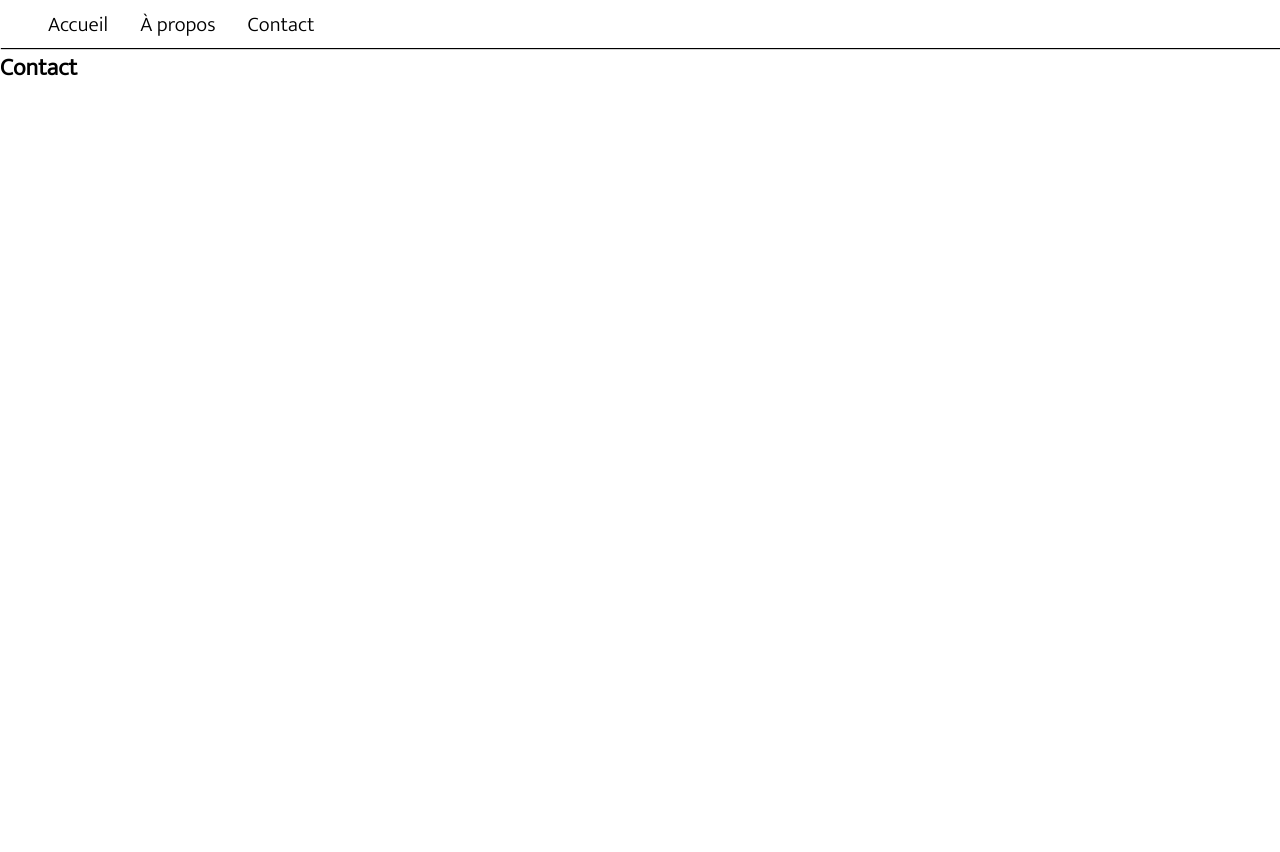
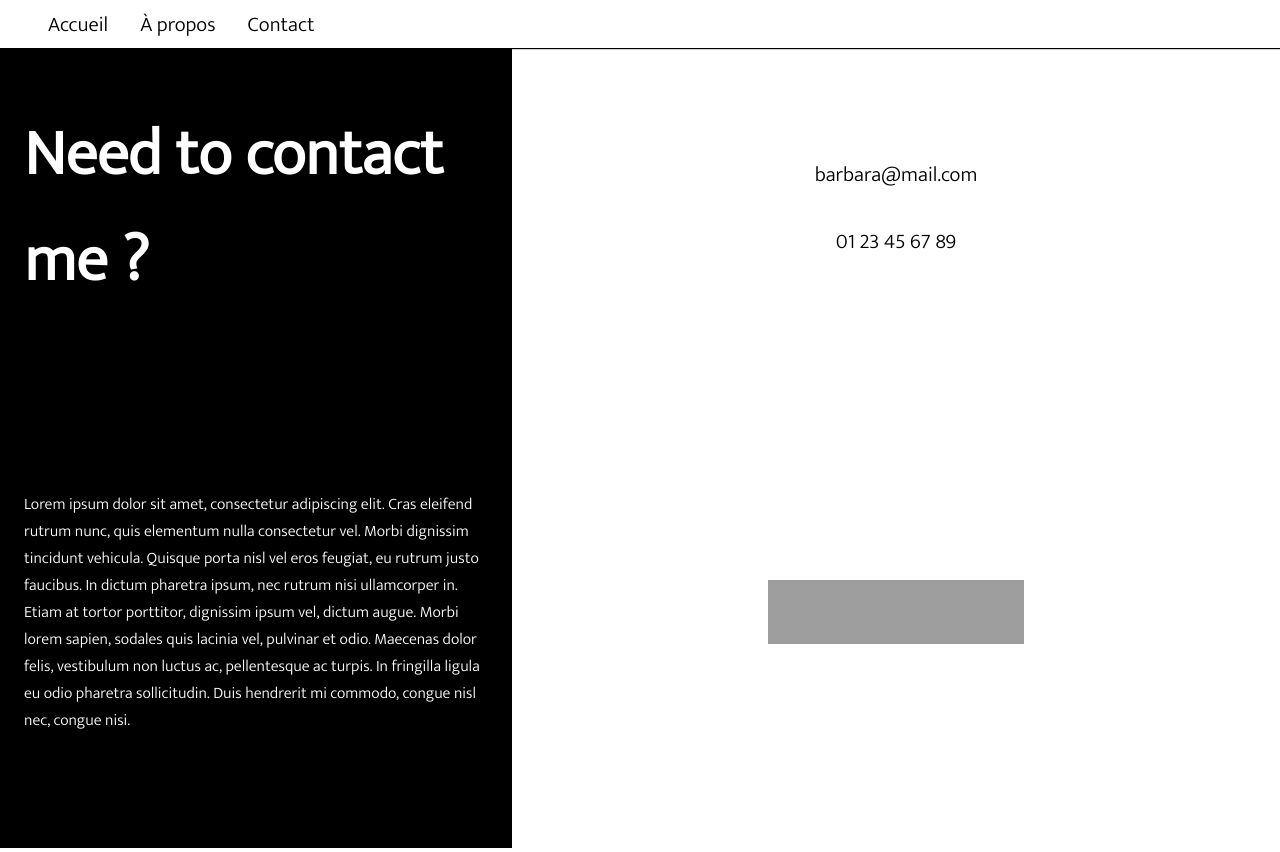
Before and after one commit to AnkaPieka/barbara-photographer, a React (Create React App) app in the folder client/: page /contact in a window 1280 px wide. Built offline with nearby package versions, Linux system fonts and the light colour scheme; grey boxes are pictures that could not be loaded.

Commit message:
Contact page layout with grid, useless gallery page deleted

```diff
--- a/client/src/App.jsx
+++ b/client/src/App.jsx
@@ -4,7 +4,6 @@ import { Switch, Route } from "react-router-dom";
 import Home from './pages/Home';
 import About from './pages/About';
 import Contact from './pages/Contact';
-import Gallery from './pages/Gallery';
 import Footer from "./components/Footer";
 import Streetphoto from "./pages/Streetphoto";
 import Portraits from "./pages/Portraits";
@@ -18,7 +17,6 @@ function App() {
       <Switch>
         <Route exact path="/" component={Home} />
         <Route exact path="/a-propos" component={About} />
-        <Route exact path="/galeries" component={Gallery} />
         <Route exact path="/contact" component={Contact} />
         <Route exact path="/photo-de-rue" component={Streetphoto} />
         <Route exact path="/portraits" component={Portraits} />
--- a/client/src/pages/Contact.jsx
+++ b/client/src/pages/Contact.jsx
@@ -1,12 +1,47 @@
 import React, { PureComponent } from "react";
 import "../styles/global.css";
+import "../styles/contact.css";
 
 export class Contact extends PureComponent {
   render() {
     return (
       <div>
         <section className="body-page">
-          <h2>Contact</h2>
+          <div className="grid-container-contact">
+            <div className="text">
+              <div className="title padding-contact">
+                <h3>Need to contact me ?</h3>
+              </div>
+              <div className="body padding-contact">
+                <p>
+                  Lorem ipsum dolor sit amet, consectetur adipiscing elit. Cras
+                  eleifend rutrum nunc, quis elementum nulla consectetur vel.
+                  Morbi dignissim tincidunt vehicula. Quisque porta nisl vel
+                  eros feugiat, eu rutrum justo faucibus. In dictum pharetra
+                  ipsum, nec rutrum nisi ullamcorper in. Etiam at tortor
+                  porttitor, dignissim ipsum vel, dictum augue. Morbi lorem
+                  sapien, sodales quis lacinia vel, pulvinar et odio. Maecenas
+                  dolor felis, vestibulum non luctus ac, pellentesque ac turpis.
+                  In fringilla ligula eu odio pharetra sollicitudin. Duis
+                  hendrerit mi commodo, congue nisl nec, congue nisi.
+                </p>
+              </div>
+            </div>
+            <div className="info">
+              <div className="mail-tel padding-contact center-info">
+                <p>barbara@mail.com</p>
+                <p>01 23 45 67 89</p>
+              </div>
+              <div className="social-net padding-contact center-info">
+                <div className="social-icons">
+                <i class="fab fa-instagram"></i>
+                <img className="social-imgs" src="https://i.pinimg.com/originals/d7/aa/38/d7aa387ceb1577d59a8d7dc6d64a0c82.png" alt="insta"/>
+                <img className="social-imgs" src="https://findicons.com/files/icons/2779/simple_icons/2048/facebook_2048_black.png" alt="insta"/>
+                <img className="social-imgs" src="https://image.flaticon.com/icons/png/512/60/60580.png" alt="insta"/>
+                </div>
+              </div>
+            </div>
+          </div>
         </section>
       </div>
     );
--- a/client/src/pages/Gallery.jsx
+++ /dev/null
@@ -1,19 +0,0 @@
-import React, { PureComponent } from "react";
-import { Link } from 'react-router-dom';
-import "../styles/global.css";
-
-export class Gallery extends PureComponent {
-  render() {
-    return (
-      <div>
-        <section className="body-page">
-          <h2>Galerie</h2>
-          <Link to="/photo-de-rue">Photo</Link>
-          <Link to="/portraits">Portraits</Link>
-        </section>
-      </div>
-    );
-  }
-}
-
-export default Gallery;
--- a/client/src/pages/Portraits.jsx
+++ b/client/src/pages/Portraits.jsx
@@ -4,6 +4,8 @@ import '../styles/global.css';
 
 export class Portraits extends PureComponent {
     render() {
+
+
         return (
             <div className="body-page">
                 <h2>Portraits</h2>
--- /dev/null
+++ b/client/src/styles/contact.css
@@ -0,0 +1,91 @@
+.grid-container-contact {
+  height: 100vh;
+  display: grid;
+  grid-template-columns: 40% 60%;
+  grid-template-rows: 1fr;
+  gap: 0px 0px;
+  grid-template-areas: "text info";
+}
+.text {
+  display: grid;
+  grid-template-columns: 1fr;
+  grid-template-rows: 40% 60%;
+  gap: 4px 0px;
+  grid-template-areas:
+    "title"
+    "body";
+  grid-area: text;
+  background-color: black;
+  color: white;
+}
+.title {
+  grid-area: title;
+}
+.body {
+  grid-area: body;
+  display: flex;
+  align-items: center;
+}
+.info {
+  display: grid;
+  grid-template-columns: 1fr;
+  grid-template-rows: 40% 60%;
+  gap: 4px 0px;
+  grid-template-areas:
+    "mail-tel"
+    "social-net";
+  grid-area: info;
+}
+.mail-tel {
+  grid-area: mail-tel;
+}
+.social-net {
+  grid-area: social-net;
+  display: flex;
+}
+
+/*détails*/
+
+h3 {
+  font-size: 4rem;
+}
+
+.body p {
+  font-size: 1rem;
+}
+
+.social-icons {
+  color: blue;
+  display: flex;
+  justify-content: space-evenly;
+}
+
+.social-net > div > p {
+  width: auto;
+  margin: 1rem;
+}
+
+.mail-tel > p {
+  margin: 1rem;
+  text-align: left;
+}
+
+/*icon social*/
+
+.social-imgs {
+    /* width: 2rem; */
+    height: 4rem;
+}
+
+/*classes générales*/
+
+.padding-contact {
+  padding: 1.5rem;
+}
+
+.center-info {
+  display: flex;
+  flex-direction: column;
+  justify-content: center;
+  align-items: center;
+}
```
Also changed, not shown: client/src/components/Gallery.jsx (deleted, +0 -13 lines).
